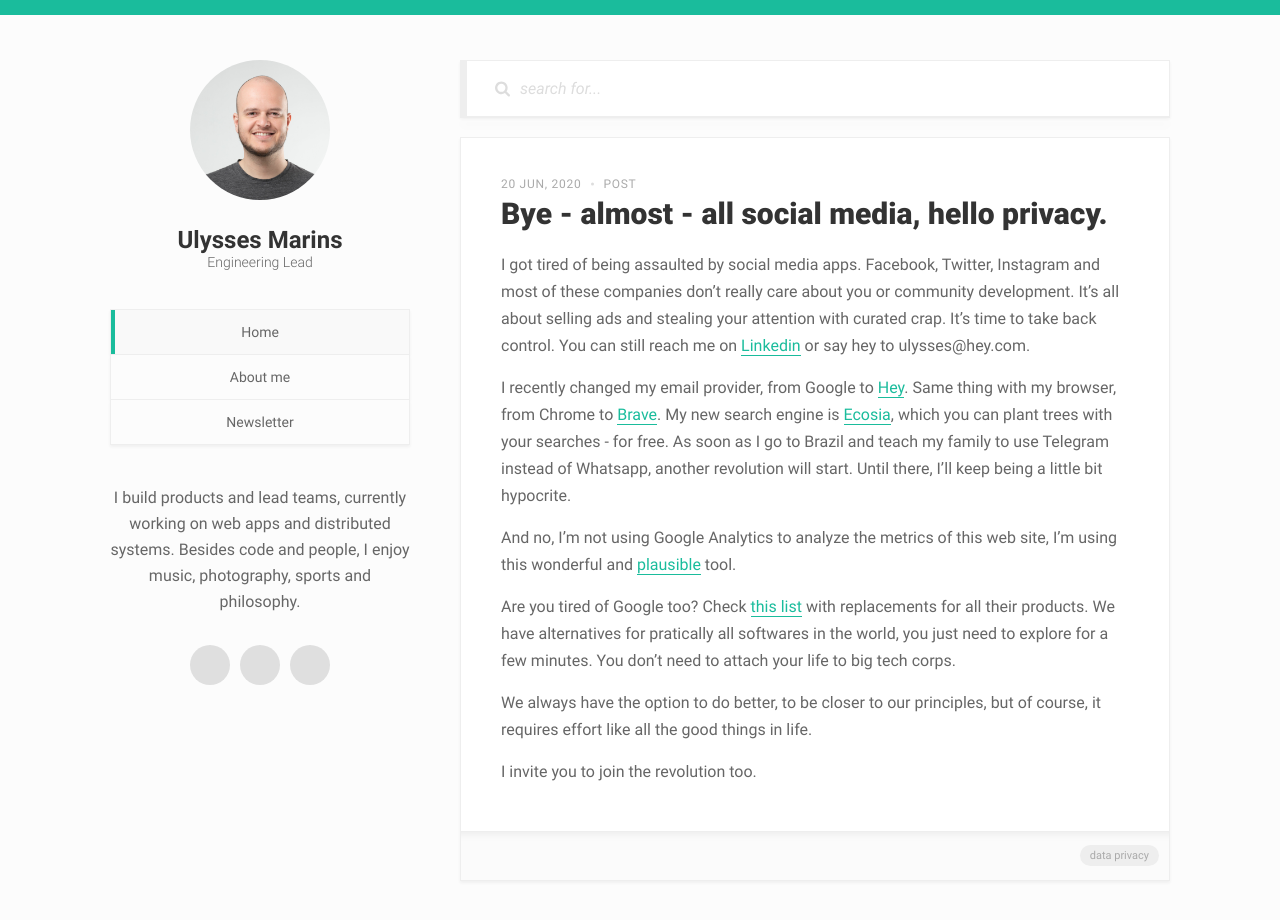
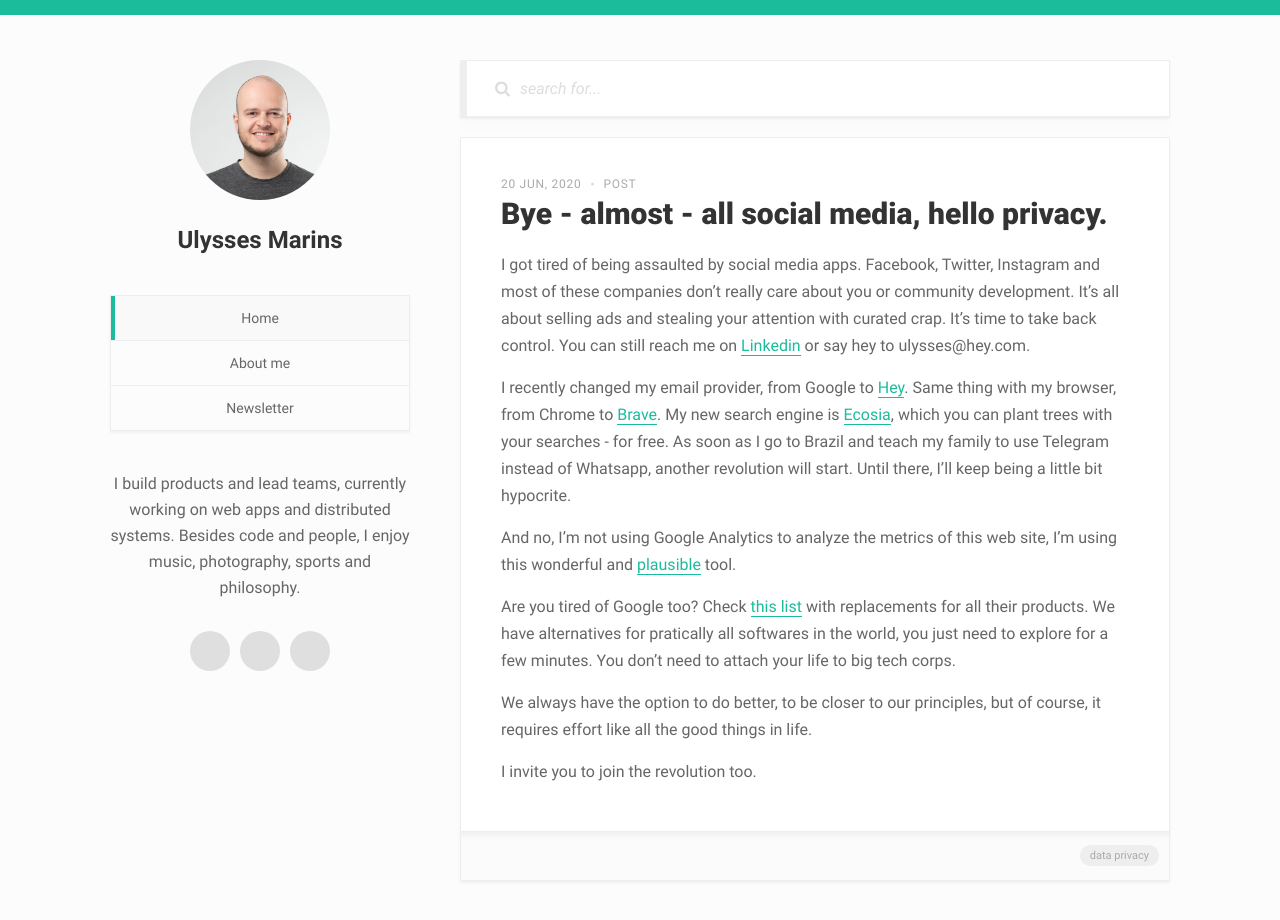
Before and after one commit to ulymarins/ulymarins.github.io, a Jekyll site: the page built from index.html, in a window 1280 px wide and 941 px high. Shown: the top 920 px of the window. Built offline with Jekyll 4.4.1, drawn with Linux system fonts in a browser that asks for light colours; the list of posts is cut into pages by our own code.

Commit message:
removing title

```diff
--- a/_config.yml
+++ b/_config.yml
@@ -1,6 +1,6 @@
 # General Settings
 name: Ulysses Marins
-job_title: Engineering Lead
+job_title:
 email: ulysses@hey.com
 description: I build products and lead teams, currently working on web apps and distributed systems. Besides code and people, I enjoy music, photography, sports and philosophy.
 avatar: https://raw.githubusercontent.com/ulymarins/ulymarins.github.io/master/static/fS6p76lg_hq_sq.jpeg
```
